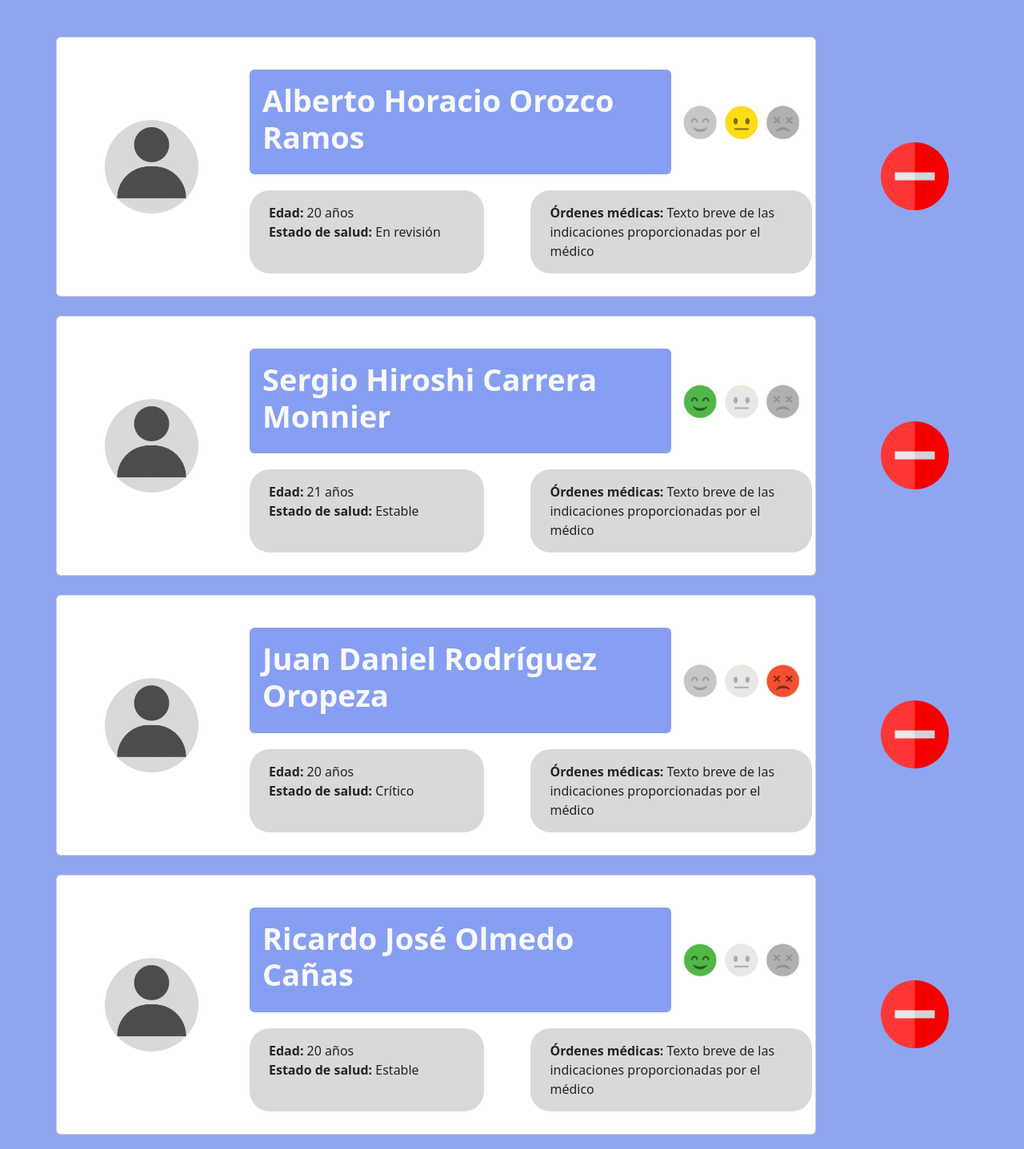
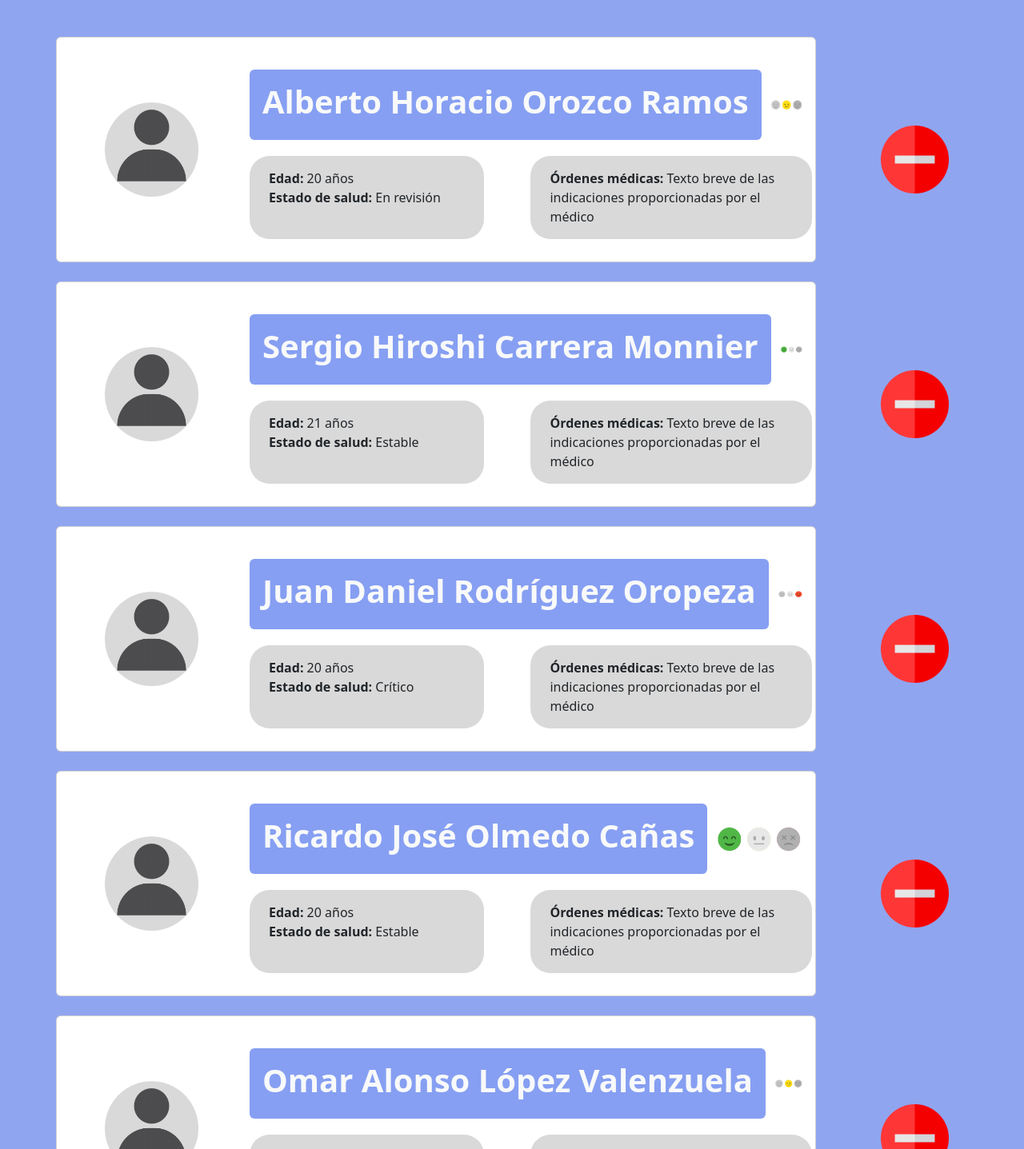
Before and after one commit to DannyJr08/los-trabajos-de-steve_ssa-web, a React (Create React App) app in the folder frontend/: page /page3 in a window 1280 px wide. Shown: the part 473-1910 px from the top of the page at 80% size. Built offline with nearby package versions, Linux system fonts and the light colour scheme.

Commit message:
Update Page3.js
- Detalle pequeño en Page 3

```diff
--- a/frontend/src/components/pages/Page3/Page3.js
+++ b/frontend/src/components/pages/Page3/Page3.js
@@ -67,8 +67,8 @@ function Page3(){
                             </div>
                             <div className="col col-md py-4">
                                 <div className="row justify-content-center align-items-center px-1 py-3">
-                                    <div className="col-9 rounded-2 align-self-start p-3" style={{backgroundColor: '#869FF2'}}>
-                                        <h2 className="text-light fw-bold text-start" style={{fontWeight: '750px', fontSize: '38px'}}>Alberto Horacio Orozco Ramos</h2>
+                                    <div className="col-9 rounded-2 align-self-start p-3" style={{backgroundColor: '#869FF2', width: 'auto'}}>
+                                        <h2 className="text-light fw-bold text-start" style={{fontWeight: '750px', fontSize: '40px'}}>Alberto Horacio Orozco Ramos</h2>
                                     </div>
                                     <div className="col">
                                         <img src="./images/cara-seria.png" alt="" className="img-fluid float-end" style={{width: '150px'}}/>
@@ -105,8 +105,8 @@ function Page3(){
                             </div>
                             <div className="col col-md py-4">
                                 <div className="row justify-content-center align-items-center px-1 py-3">
-                                    <div className="col-9 rounded-2 align-self-start p-3" style={{backgroundColor: '#869FF2'}}>
-                                        <h2 className="text-light fw-bold text-start" style={{fontWeight: '750px', fontSize: '38px'}}>Sergio Hiroshi Carrera Monnier</h2>
+                                    <div className="col-9 rounded-2 align-self-start p-3" style={{backgroundColor: '#869FF2', width: 'auto'}}>
+                                        <h2 className="text-light fw-bold text-start" style={{fontWeight: '750px', fontSize: '40px'}}>Sergio Hiroshi Carrera Monnier</h2>
                                     </div>
                                     <div className="col">
                                         <img src="./images/cara-feliz.png" alt="" className="img-fluid float-end" style={{width: '150px'}}/>
@@ -143,8 +143,8 @@ function Page3(){
                             </div>
                             <div className="col col-md py-4">
                                 <div className="row justify-content-center align-items-center px-1 py-3">
-                                    <div className="col-9 rounded-2 align-self-start p-3" style={{backgroundColor: '#869FF2'}}>
-                                        <h2 className="text-light fw-bold text-start" style={{fontWeight: '750px', fontSize: '38px'}}>Juan Daniel Rodríguez Oropeza</h2>
+                                    <div className="col-9 rounded-2 align-self-start p-3" style={{backgroundColor: '#869FF2', width: 'auto'}}>
+                                        <h2 className="text-light fw-bold text-start" style={{fontWeight: '750px', fontSize: '40px'}}>Juan Daniel Rodríguez Oropeza</h2>
                                     </div>
                                     <div className="col">
                                         <img src="./images/cara-mala.png" alt="" className="img-fluid float-end" style={{width: '150px'}}></img>
@@ -181,8 +181,8 @@ function Page3(){
                             </div>
                             <div className="col col-md py-4">
                                 <div className="row justify-content-center align-items-center px-1 py-3">
-                                    <div className="col-9 rounded-2 align-self-start p-3" style={{backgroundColor: '#869FF2'}}>
-                                        <h2 className="text-light fw-bold text-start" style={{fontWeight: '750px', fontSize: '38px'}}>Ricardo José Olmedo Cañas</h2>
+                                    <div className="col-9 rounded-2 align-self-start p-3" style={{backgroundColor: '#869FF2', width: 'auto'}}>
+                                        <h2 className="text-light fw-bold text-start" style={{fontWeight: '750px', fontSize: '40px'}}>Ricardo José Olmedo Cañas</h2>
                                     </div>
                                     <div className="col">
                                         <img src="./images/cara-feliz.png" alt="" className="img-fluid float-end" style={{width: '150px'}}/>
@@ -219,8 +219,8 @@ function Page3(){
                             </div>
                             <div className="col col-md py-4">
                                 <div className="row justify-content-center align-items-center px-1 py-3">
-                                    <div className="col-9 rounded-2 align-self-start p-3" style={{backgroundColor: '#869FF2'}}>
-                                        <h2 className="text-light fw-bold text-start" style={{fontWeight: '750px', fontSize: '38px'}}>Omar Alonso López Valenzuela</h2>
+                                    <div className="col-9 rounded-2 align-self-start p-3" style={{backgroundColor: '#869FF2', width: 'auto'}}>
+                                        <h2 className="text-light fw-bold text-start" style={{fontWeight: '750px', fontSize: '40px'}}>Omar Alonso López Valenzuela</h2>
                                     </div>
                                     <div className="col">
                                         <img src="./images/cara-seria.png" alt="" className="img-fluid float-end" style={{width: '150px'}}/>
```
